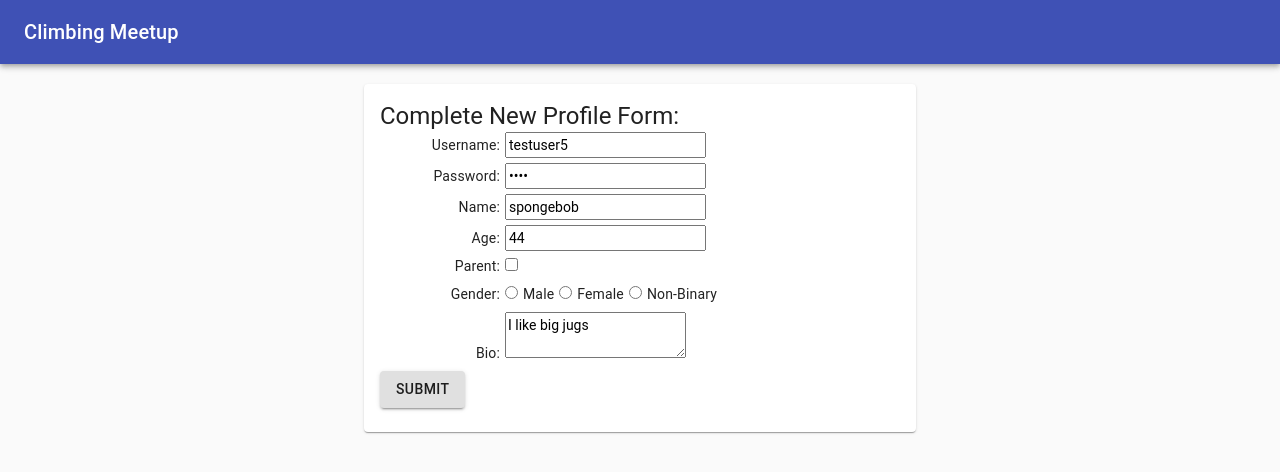
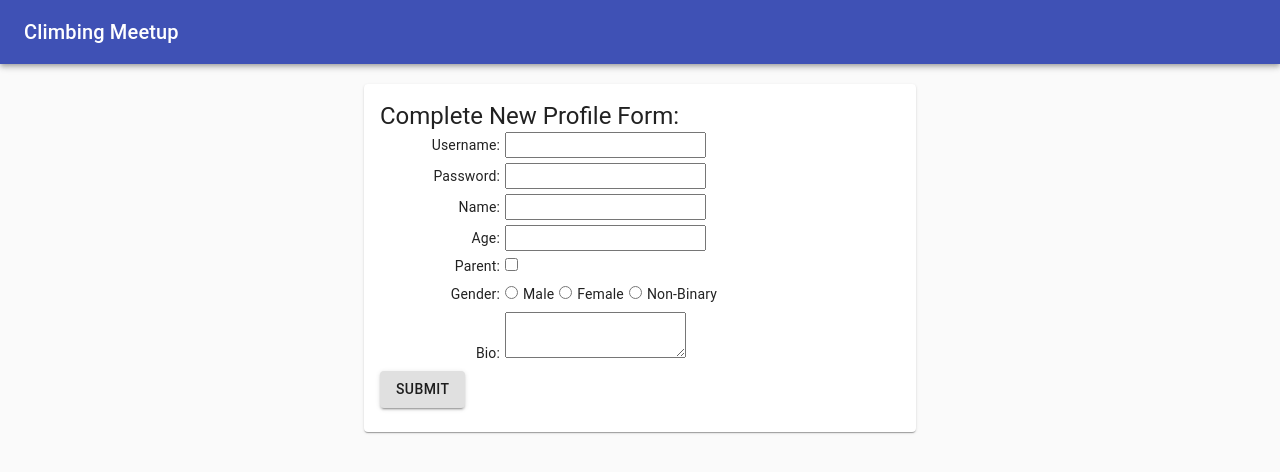
Before and after one commit to chrisryanhart/50_Capstone_2_Climbing_Meetup_App, a React (Create React App) app in the folder climbing-meetup-frontend/: page /register in a window 1280 px wide. Shown: the top 472 px of the page. Built offline with nearby package versions, Linux system fonts and the light colour scheme; no server answers.

Commit message:
set default form initial state fields to be empty.  Updated edit meetup form button styles

```diff
--- a/climbing-meetup-frontend/src/auth/LoginForm.js
+++ b/climbing-meetup-frontend/src/auth/LoginForm.js
@@ -33,7 +33,7 @@ export default function LoginFormCard() {
 
   const {login, currUserId} = useContext(CountContext);
 
-  const INITIAL_STATE = {username: 'testuser4', password:'test'};
+  const INITIAL_STATE = {username: '', password:''};
 
   const [hasError, sethasError] = useState(false);
   const [errorMessage,setErrorMessage] = useState('');
--- a/climbing-meetup-frontend/src/auth/ProfileFormCard.js
+++ b/climbing-meetup-frontend/src/auth/ProfileFormCard.js
@@ -34,15 +34,15 @@ export default function ProfileFormCard() {
   const history = useHistory();
 
   const INITIAL_STATE = {
-    username:'testuser5',
-    password:'test',
-    name:'spongebob',
-    profile_image:'imagePlaceholder',
-    user_age: 44,
-    user_gender:'',
+    username:'',
+    password:'',
+    name:'',
+    profile_image:'',
+    user_age: null,
+    user_gender: '',
     is_parent: false,
     location_id: 466,
-    bio:'I like big jugs'
+    bio:''
   }
 
   const [hasError, sethasError] = useState(false);
--- a/climbing-meetup-frontend/src/meetups/EditMeetupForm.js
+++ b/climbing-meetup-frontend/src/meetups/EditMeetupForm.js
@@ -160,8 +160,8 @@ export default function EditMeetupForm() {
                         <label htmlFor='description'>Description: </label>
                         <textarea aria-labelledby="description" onChange={handleChange} name='description' value={editMeetupFormData.description}></textarea>
                     </div>
-                    <Button variant='contained' onClick={handleSubmit}>Edit Details</Button>
-                    <Button variant='contained' onClick={handleDelete}>Delete Meetup</Button>
+                    <Button variant='contained' onClick={handleSubmit}>Update</Button>
+                    <Button style={{marginLeft:'10px', backgroundColor:'red'}} variant='contained' onClick={handleDelete}><b>Delete Meetup</b></Button>
                 </form>
             </Typography>
         </CardContent>
```
Also changed, not shown: climbing-meetup-frontend/src/auth/EditProfileForm.js (+0 -8 lines), 8 other files (tests, documents, lock files or other folders).
